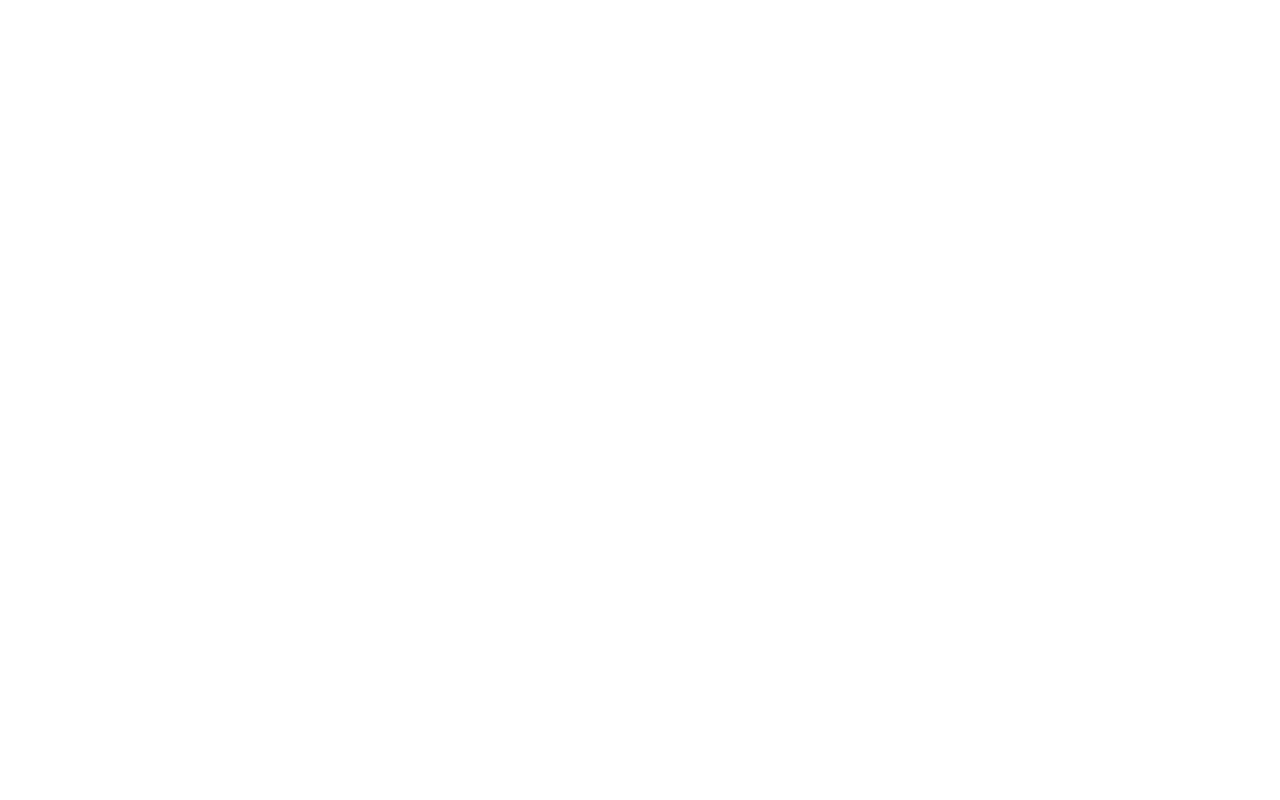
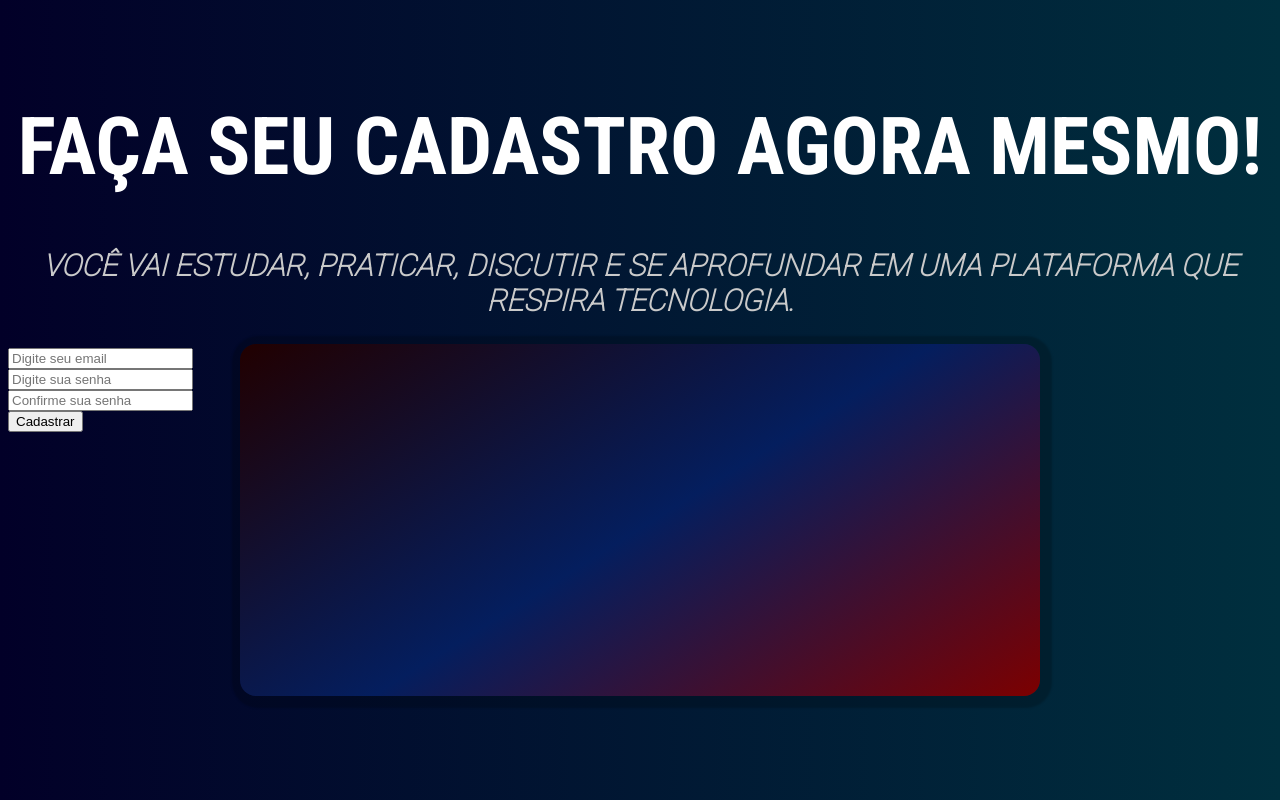
Before and after one commit to meudeustadeu/ecommerce, a plain HTML site: page cadastro/index.html in a window 1280 px wide. Drawn offline with Linux system fonts and the light colour scheme.

Commit message:
estrutura basica

```diff
--- a/cadastro/css/estilo.css
+++ b/cadastro/css/estilo.css
@@ -0,0 +1,40 @@
+body{
+    background: rgb(2,0,40);
+    background: linear-gradient(90deg, rgba(2,0,40,1) 0%, rgba(0,47,62,1) 100%);
+}
+
+.fundo{
+    background: rgb(124,0,0);
+    background: linear-gradient(328deg, rgba(124,0,0,1) 0%, rgba(4,30,94,1) 49%, rgba(33,0,0,1) 100%);
+    width: 60%;
+    height: 40%;
+    border-radius: 1em;
+    padding: 1em;
+    position: absolute;
+    top: 65%;
+    left: 50%;
+    margin-right: -50%;
+    transform: translate(-50%, -50%);
+    /* offset-x | offset-y | blur-radius | spread-radius | color */
+    box-shadow: 2px 2px 2px 10px rgba(0, 0, 0, 0.2);
+}
+
+.text_1{
+    color: white;
+    font-size: 40px;
+    text-align: center;
+    margin-top: 2.5em;
+    text-transform: uppercase;
+    font-family: 'Roboto Condensed', sans-serif;
+    font-weight: bold;
+}
+
+.text_2{
+    font-family: 'Roboto', sans-serif;
+    color: rgb(202, 202, 202);
+    margin-top: 30px;
+    text-align: center;
+    font-size: 30px;
+    font-weight: bold;
+    font-style: italic;
+}
--- a/cadastro/index.html
+++ b/cadastro/index.html
@@ -4,9 +4,46 @@
     <meta charset="UTF-8">
     <meta http-equiv="X-UA-Compatible" content="IE=edge">
     <meta name="viewport" content="width=device-width, initial-scale=1.0">
+    <link rel="stylesheet" href="../cadastro/css/estilo.css">
+    <link rel="stylesheet" type="text/css" href="//fonts.googleapis.com/css?family=Open+Sans" />
+    <link rel="preconnect" href="https://fonts.googleapis.com">
+    <link rel="preconnect" href="https://fonts.gstatic.com" crossorigin>
+    <link rel="preconnect" href="https://fonts.googleapis.com">
+    <link rel="preconnect" href="https://fonts.gstatic.com" crossorigin>
+    <link href="https://fonts.googleapis.com/css2?family=Open+Sans:ital,wght@0,300;1,300&family=Roboto+Condensed:ital,wght@0,700;1,400&display=swap" rel="stylesheet">
+    <link rel="preconnect" href="https://fonts.googleapis.com">
+    <link rel="preconnect" href="https://fonts.gstatic.com" crossorigin>
+    <link href="https://fonts.googleapis.com/css2?family=Roboto:wght@100&display=swap" rel="stylesheet">
     <title>Faça seu cadastro!</title>
 </head>
 <body>
+    <div class="tudo">
+        <div class="fundo">
+            </div>
 
+            <div class="text_1">
+                <h1>Faça seu cadastro agora mesmo!</h1>
+                    <div class="text_2">
+                        <p>Você vai estudar, praticar, discutir e se aprofundar em uma plataforma que respira tecnologia.</p>
+                    </div>
+            </div>
+
+            <div class="inpu">
+                <input class= "email" type="text" placeholder="Digite seu email" name="uname" required id="email">
+            </div>
+
+            <div class="inpu">
+                <input class= "senha" type="password" placeholder="Digite sua senha" name="psw" required id="senha">
+            </div>
+
+            <div class="inpu">
+                <input class= "senha" type="password" placeholder="Confirme sua senha" name="psw" required id="senha">
+            </div>
+
+            <div class="login0">
+                <button onclick="logar()" class="login" type="submit">Cadastrar</button>
+            </div>
+        </div>
+    </div>
 </body>
 </html>
```
